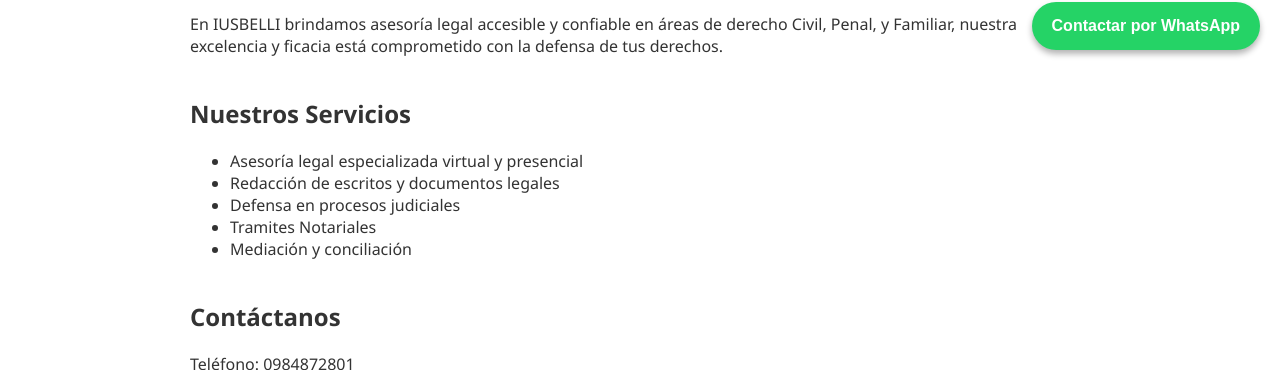
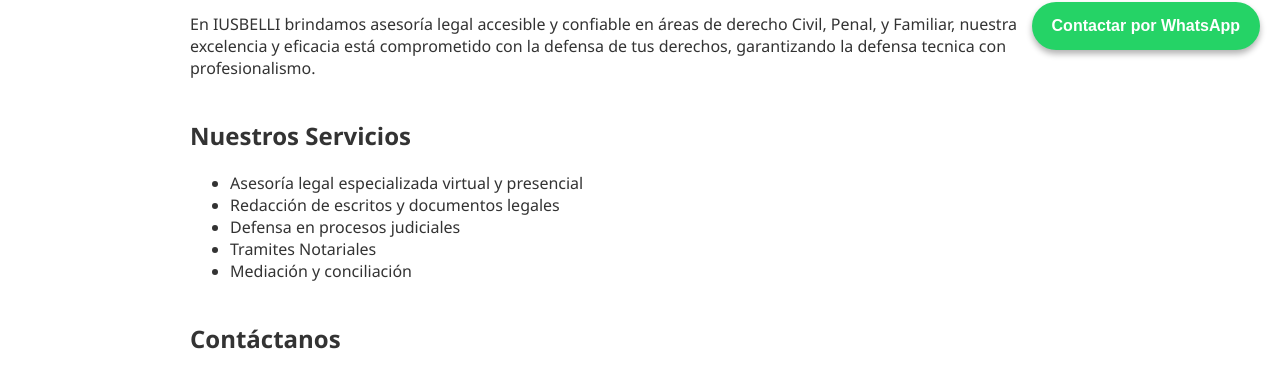
Before and after one commit to CristopherMedranda/consultoriojuridicoiusbelli, a plain HTML site: page index.html in a window 1280 px wide. Shown: the part 730-1100 px from the top of the page. Drawn offline with Linux system fonts and the light colour scheme.

Commit message:
Update index.html

```diff
--- a/index.html
+++ b/index.html
@@ -112,7 +112,7 @@
   <main>
     <section>
       <h2>CONSULTORIO JURIDICO IUS BELLI</h2>
-      <p>En IUSBELLI brindamos asesoría legal accesible y confiable en áreas de derecho Civil, Penal, y Familiar, nuestra excelencia y ficacia está comprometido con la defensa de tus derechos.</p>
+      <p>En IUSBELLI brindamos asesoría legal accesible y confiable en áreas de derecho Civil, Penal, y Familiar, nuestra excelencia y eficacia está comprometido con la defensa de tus derechos, garantizando la defensa tecnica con profesionalismo.</p>
     </section>
 
     <section>
```
